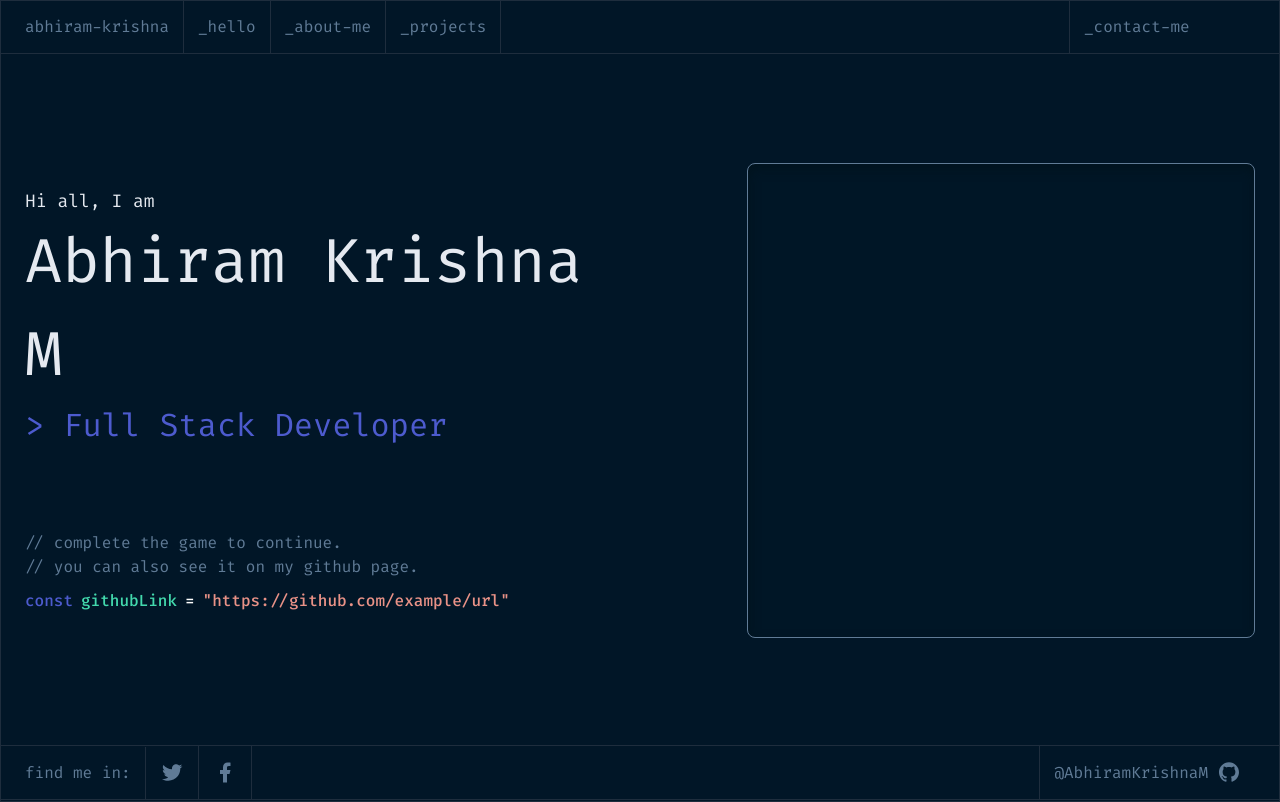
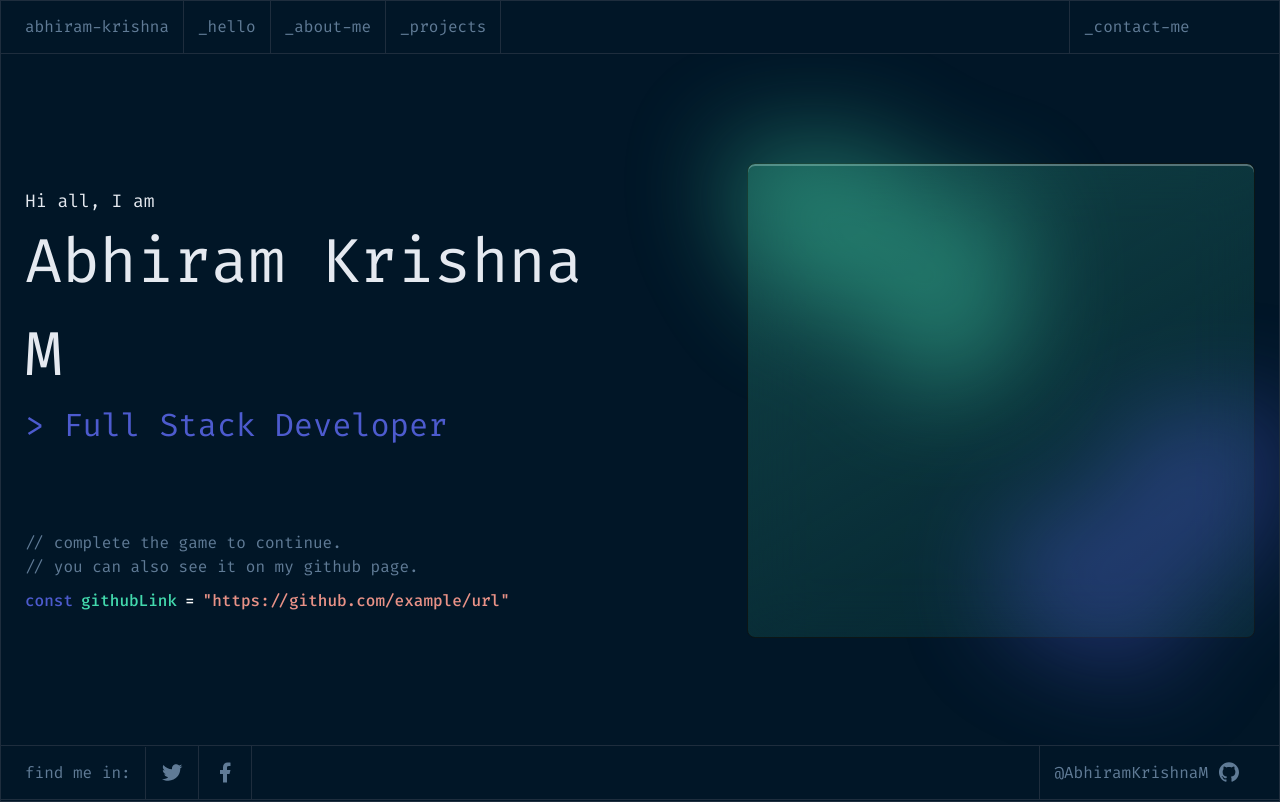
Before and after one commit to AbhiramKrishnaM/Portfolio, a Vue app: page / in a window 1280 px wide. Built offline with nearby package versions, Linux system fonts and the light colour scheme.

Commit message:
added background asset for the snake game

```diff
--- a/src/pages/index.vue
+++ b/src/pages/index.vue
@@ -22,10 +22,26 @@
       </div>
     </div>
 
-    <div id="snake-game" class=""></div>
+    <div id="snake-game" class="relative">
+      <img
+        :src="Green"
+        alt="Background halo"
+        class="absolute -left-32 -top-32"
+      />
+
+      <img
+        :src="Blue"
+        alt="Background halo"
+        class="absolute -right-36 -bottom-36"
+      />
+    </div>
   </div>
 </template>
-<script setup></script>
+<script setup>
+// assets
+import Green from "~/vectors/Green.svg";
+import Blue from "~/vectors/Blue.svg";
+</script>
 
 <style scoped>
 #snake-game {
@@ -34,7 +50,13 @@
   border: 1px solid;
 
   border-radius: 8px;
-  background: rgba(1, 22, 39, 0.84);
-  box-shadow: 1px 5px 11px 0px rgba(2, 18, 27, 0.71) inset;
+  border: 1px solid #0c1616;
+  background: linear-gradient(
+    150deg,
+    rgba(23, 85, 83, 0.7) 1.7%,
+    rgba(67, 217, 173, 0.09) 81.82%
+  );
+  box-shadow: 0px 2px 0px 0px rgba(255, 255, 255, 0.3) inset;
+  backdrop-filter: blur(32px);
 }
 </style>
```
